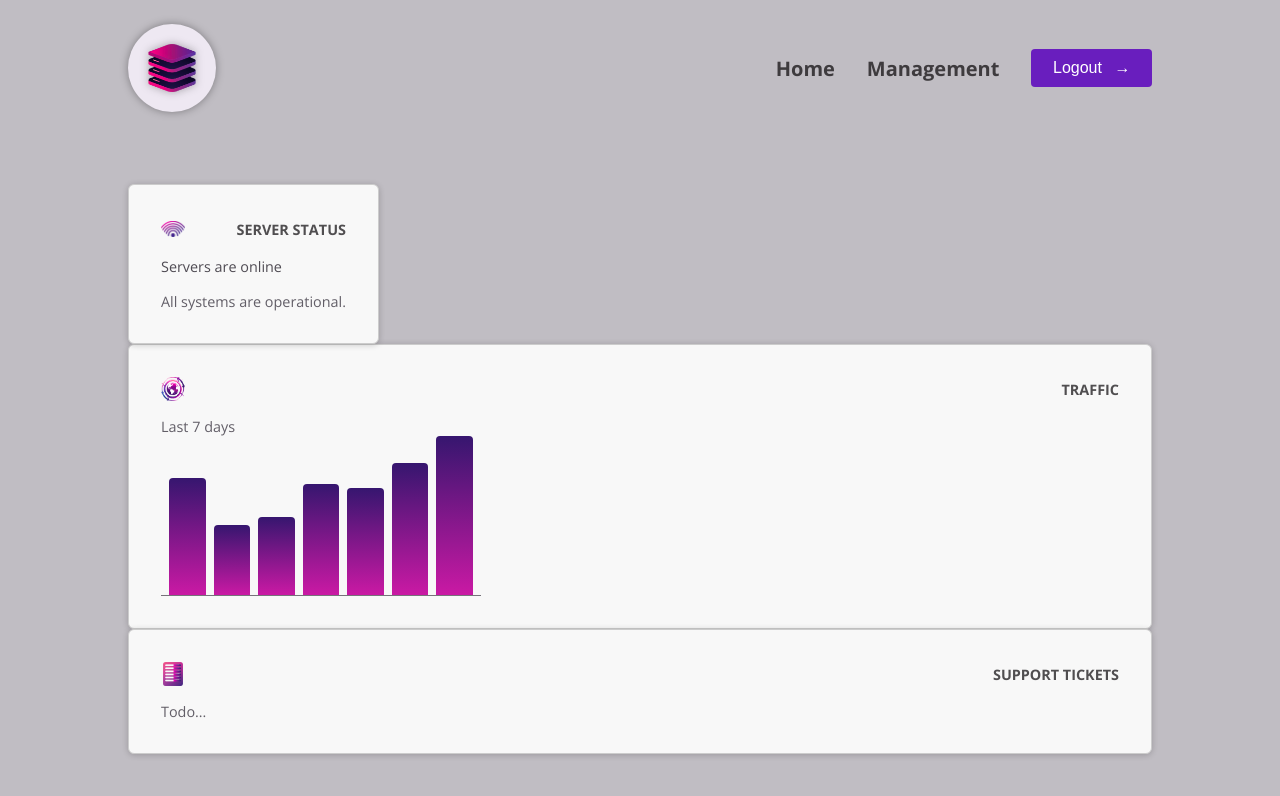
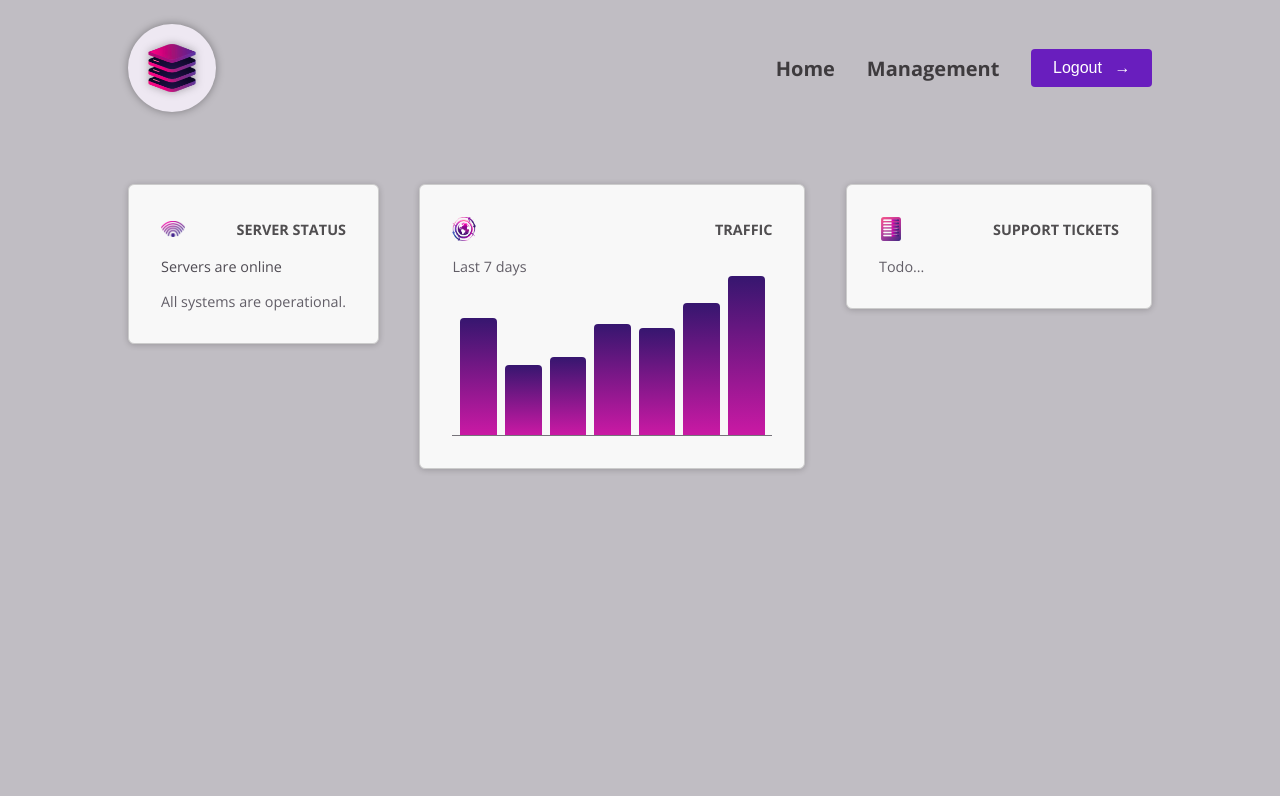
Before and after one commit to mitrasingh/angular-ticket-system, an Angular app: page / in a window 1280 px wide. Shown: the top 796 px of the page. Built offline with nearby package versions, Linux system fonts and the light colour scheme.

Commit message:
update: add css style id to main node

```diff
--- a/src/app/app.component.html
+++ b/src/app/app.component.html
@@ -1,5 +1,5 @@
 <app-header />
-<main>
+<main id="dashboard">
   <app-server-status [currentStatus]="currentStatus" />
   <app-traffic
     [dummyTrafficData]="dummyTrafficData"
```
